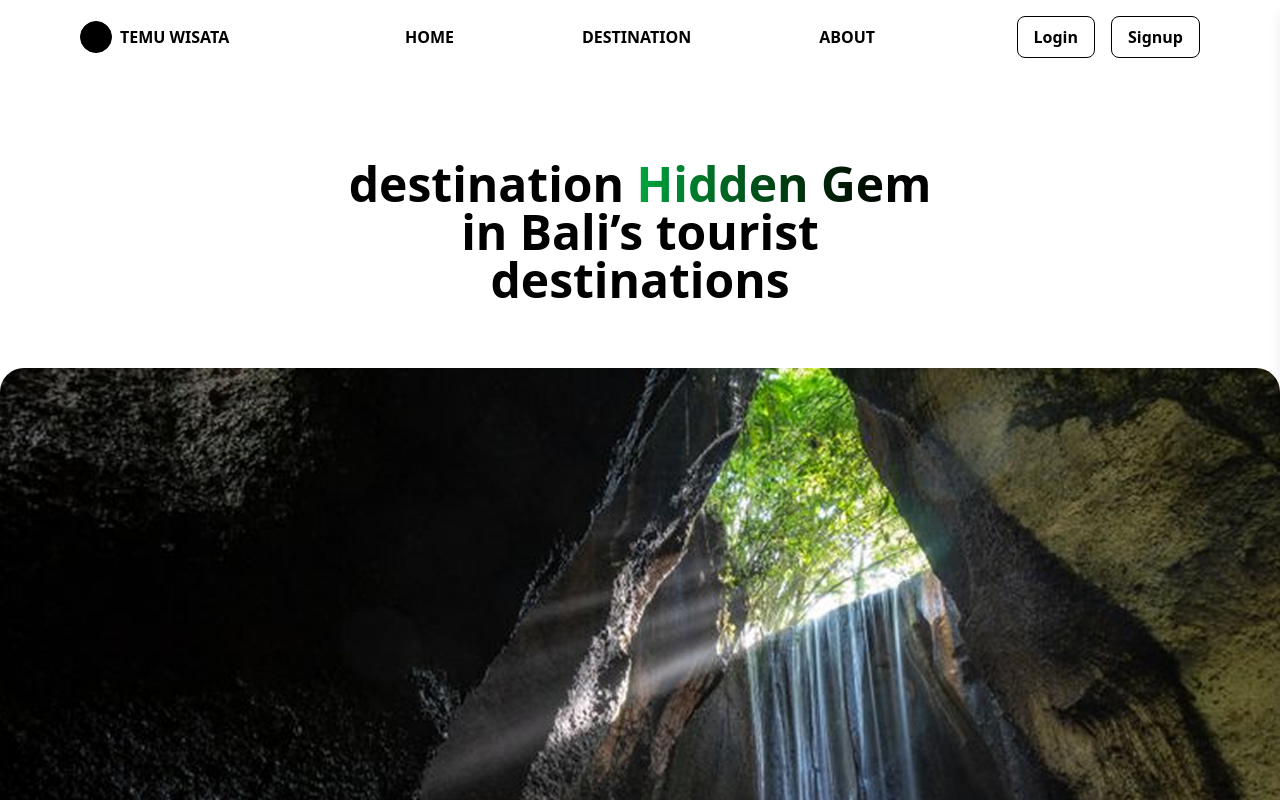
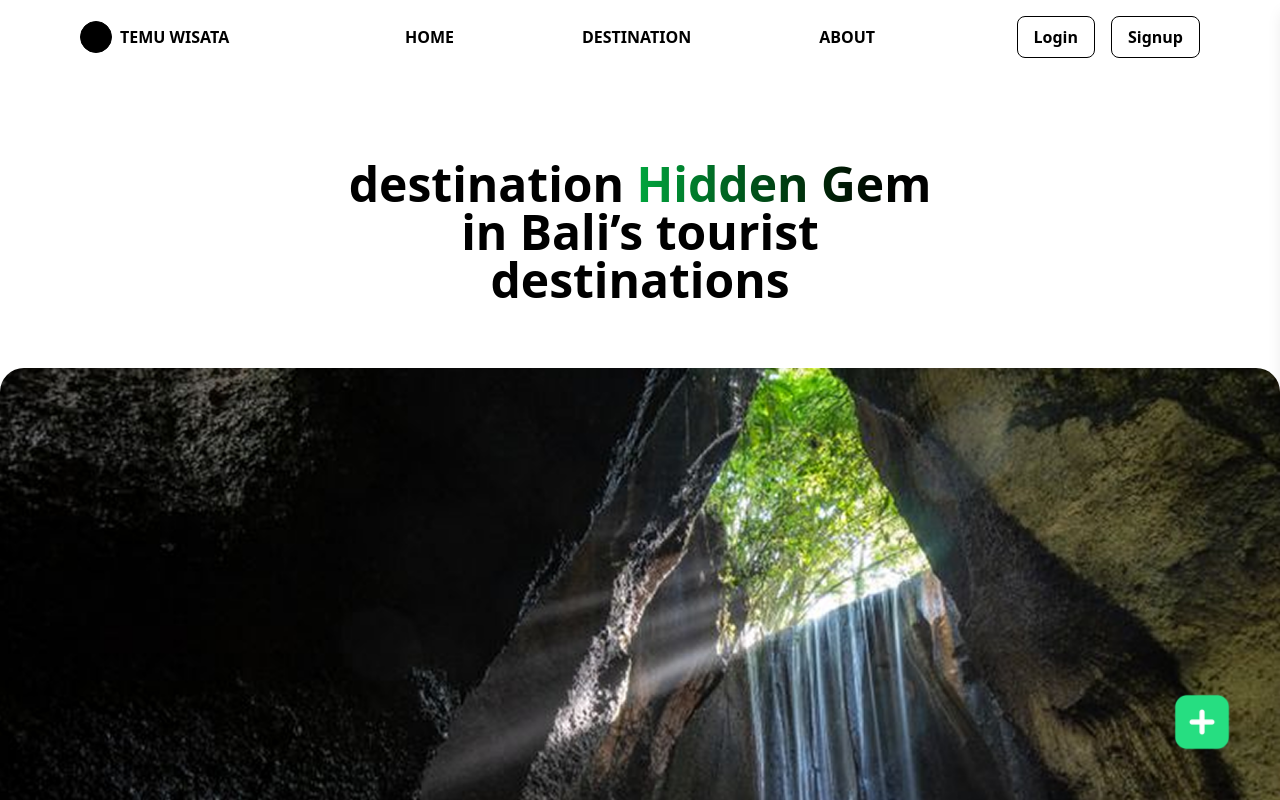
Before and after one commit to ANOVA51/temu-wisata, a Vue app: page /destination in a window 1280 px wide. Shown: the top 800 px of the page. Built offline with nearby package versions, Linux system fonts and the light colour scheme.

Commit message:
icon pluss di destination

```diff
--- a/src/views/Destination.vue
+++ b/src/views/Destination.vue
@@ -2,6 +2,7 @@
 import Search from '@/assets/icon/Search.vue'
 import FooterSection from '@/components/FooterSection.vue'
 import Navbar from '@/components/Navbar.vue'
+import plussicon from '@/assets/icon/plussbutton.png'
 
 import { computed, onMounted, ref } from 'vue'
 
@@ -216,6 +217,17 @@ const filteredDestinasi = computed(() => {
           {{ showAll ? 'Show Less' : 'Show More' }}
         </button>
       </div>
+
+      <!--button tambah postingan-->
+      <div>
+        <button
+        @click="openAddPostModal"
+        class="fixed bottom-8 right-8 z-50 p-4"
+        aria-label="Add Post"
+        >
+        <img :src="plussicon" alt="Tambah" class="w-15 h-15 hover hover:shadow-xl rounded-lg" />
+        </button>
+      </div>
     </section>
 
     <!-- Modal -->
```
Also changed, not shown: src/assets/icon/plussbutton.png (added).
